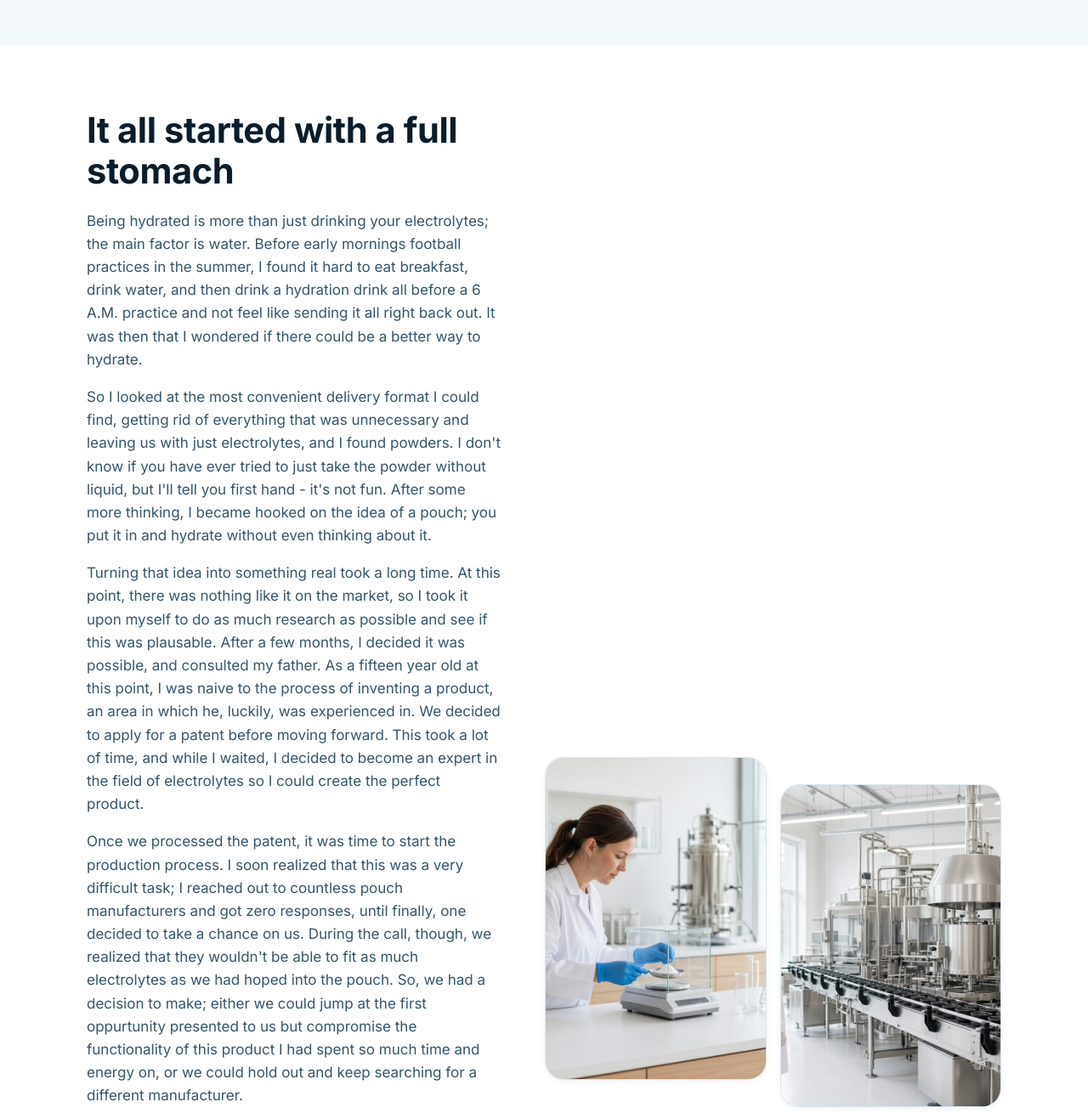
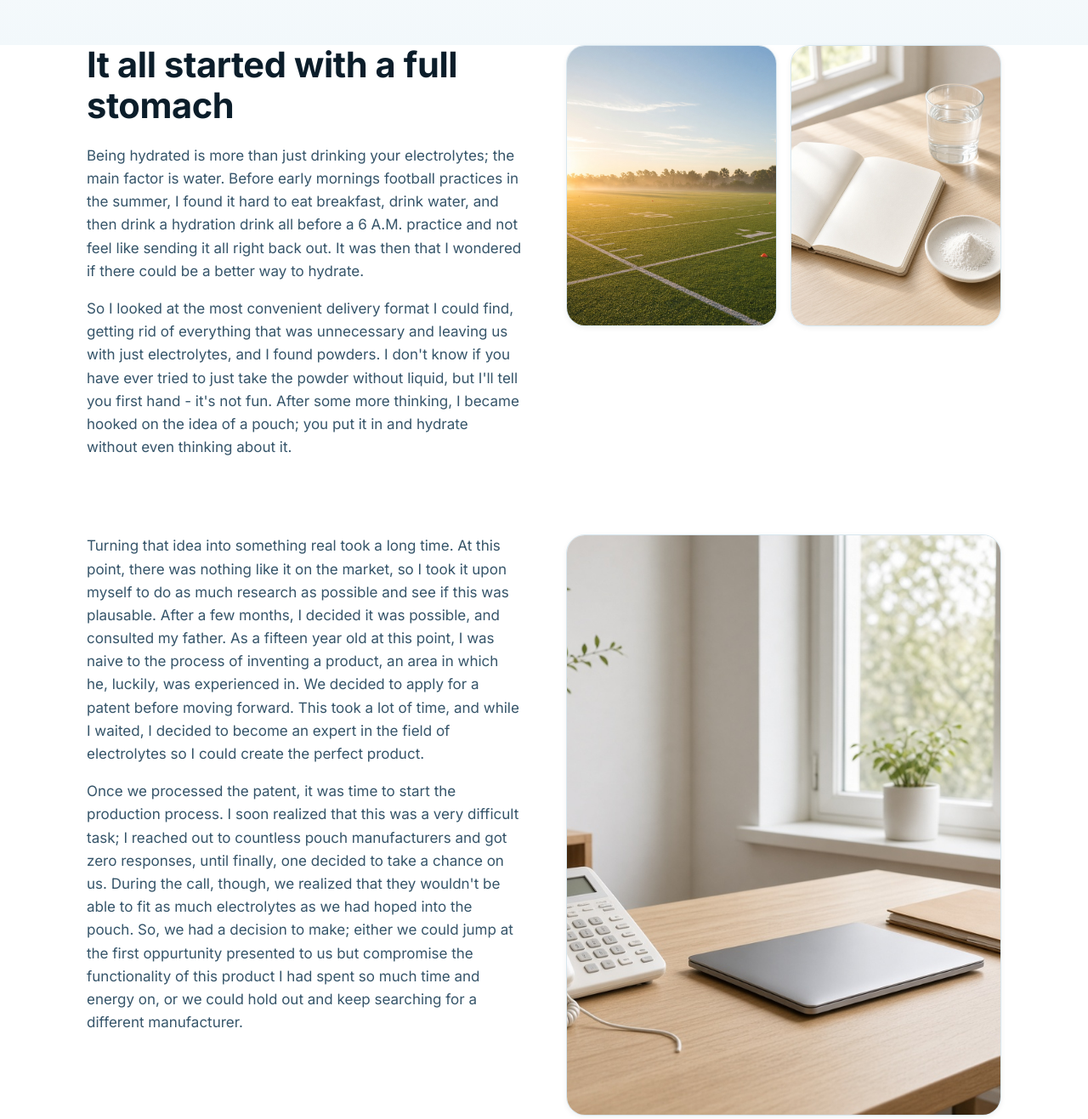
Before and after one commit to zanediasti-git/movo-site, a plain HTML site: page story.html in a window 1280 px wide. Shown: the part 400-1717 px from the top of the page at 85% size. Drawn offline with Linux system fonts and the light colour scheme.

Commit message:
any note here

```diff
--- a/css/story.css
+++ b/css/story.css
@@ -1,3 +1,57 @@
+/* Our Story — photo rows beside the copy */
+
+.story-origin {
+  padding-top: 0;
+}
+
+.story-block {
+  display: grid;
+  grid-template-columns: minmax(0, 1fr) minmax(0, 1fr);
+  gap: clamp(1.5rem, 4vw, 3.5rem);
+  align-items: start;
+}
+
+.story-block + .story-block {
+  margin-top: clamp(2.5rem, 6vw, 4.5rem);
+}
+
+.story-block__copy {
+  max-width: 54ch;
+}
+
+.story-block__copy p {
+  color: var(--ink-soft);
+}
+
+.story-block__media {
+  display: grid;
+  gap: 1rem;
+}
+
+.story-block__media img {
+  width: 100%;
+  height: auto;
+  object-fit: cover;
+  border-radius: var(--radius-lg);
+  border: 1px solid var(--line);
+  box-shadow: var(--shadow-sm);
+}
+
+.story-block__media--pair {
+  grid-template-columns: 1fr 1fr;
+}
+
+.story-block__media--pair img,
+.story-block__media--single img {
+  aspect-ratio: 3 / 4;
+}
+
+@media (max-width: 640px) {
+  .story-block {
+    grid-template-columns: 1fr;
+  }
+}
+
 /* Our Story — values grid */
 
 .values {
--- a/story.html
+++ b/story.html
@@ -67,9 +67,10 @@
         </div>
       </section>
 
-      <section class="section" aria-labelledby="origin-title">
-        <div class="container origin__inner">
-          <div class="origin__copy">
+      <section class="section story-origin" aria-labelledby="origin-title">
+        <div class="container">
+          <div class="story-block">
+            <div class="story-block__copy">
               <h2 id="origin-title" class="origin__title">
                 It all started with a full stomach
               </h2>
@@ -91,6 +92,25 @@
                 it.
                 </thead>
               </p>
+            </div>
+            <div class="story-block__media story-block__media--pair">
+              <img
+                src="assets/story-top-1.jpg"
+                alt="Placeholder: early-morning football field"
+                width="864"
+                height="1152"
+              />
+              <img
+                src="assets/story-top-2.jpg"
+                alt="Placeholder: notebook and electrolyte powder"
+                width="864"
+                height="1152"
+              />
+            </div>
+          </div>
+
+          <div class="story-block">
+            <div class="story-block__copy">
               <p>
                 Turning that idea into something real took a long time. At this point,
                 there was nothing like it on the market, so I took it upon myself to do
@@ -113,6 +133,20 @@
                 I had spent so much time and energy on, or we could hold out and keep searching
                 for a different manufacturer.
               </p>
+            </div>
+            <div class="story-block__media story-block__media--single">
+              <img
+                src="assets/story-mid.jpg"
+                alt="Placeholder: office phone and paperwork"
+                width="1152"
+                height="864"
+                loading="lazy"
+              />
+            </div>
+          </div>
+
+          <div class="story-block">
+            <div class="story-block__copy">
               <p>
                 We held out. Taking that deal would have put something on shelves a lot s
                 ooner, but a pouch that can't carry a real dose of electrolytes isn't worth
@@ -141,20 +175,22 @@
                 <li>Every batch measured, mixed, and checked</li>
               </ul>
             </div>
-          <div class="origin__media">
+            <div class="story-block__media story-block__media--pair">
               <img
-              src="assets/denmark-lab.jpg"
-              alt="A scientist weighing minerals on a precision scale in a bright Danish lab"
-              width="1152"
-              height="864"
+                src="assets/story-bottom-1.jpg"
+                alt="Placeholder: prototype pouches on a work table"
+                width="864"
+                height="1152"
+                loading="lazy"
               />
               <img
-              src="assets/denmark-production.jpg"
-              alt="MOVO tins moving along a stainless steel production line"
-              width="1152"
-              height="864"
+                src="assets/story-bottom-2.jpg"
+                alt="Placeholder: Florida sports sideline in the heat"
+                width="864"
+                height="1152"
                 loading="lazy"
               />
+            </div>
           </div>
         </div>
       </section>
```
Also changed, not shown: assets/story-bottom-1.jpg (added), assets/story-bottom-2.jpg (added), assets/story-mid.jpg (added), assets/story-top-1.jpg (added), assets/story-top-2.jpg (added). Lines whose indentation alone changed are shown as unchanged.
